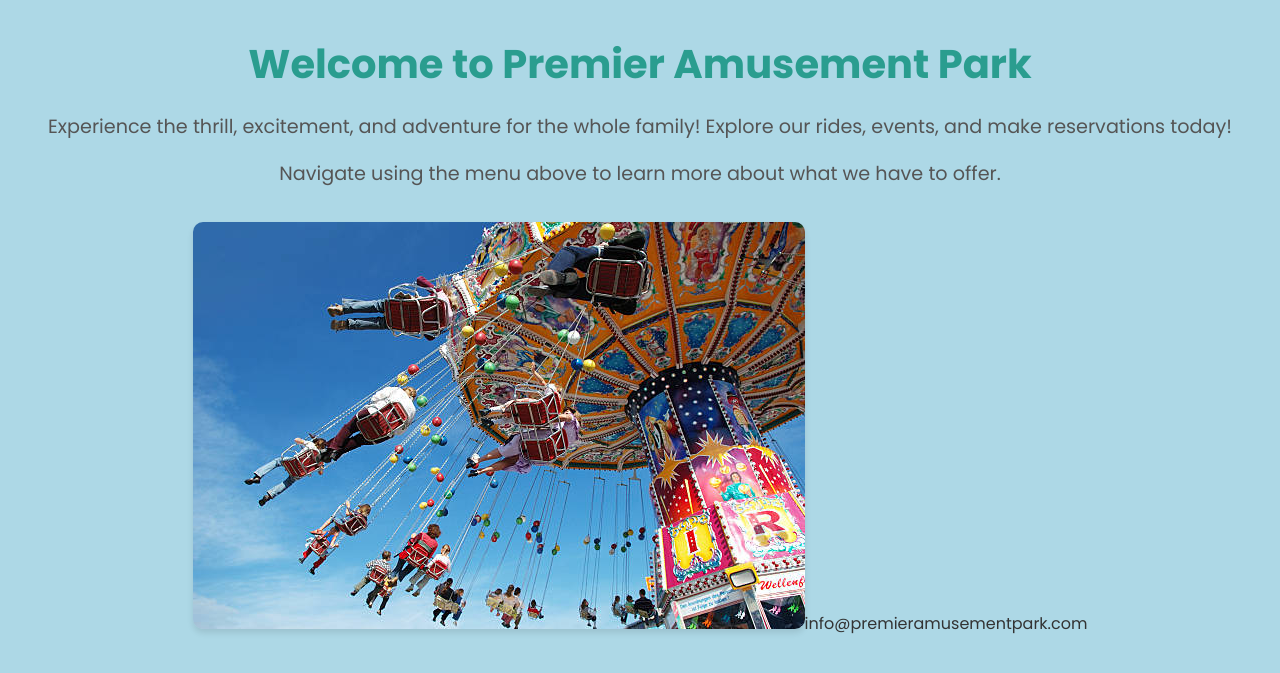
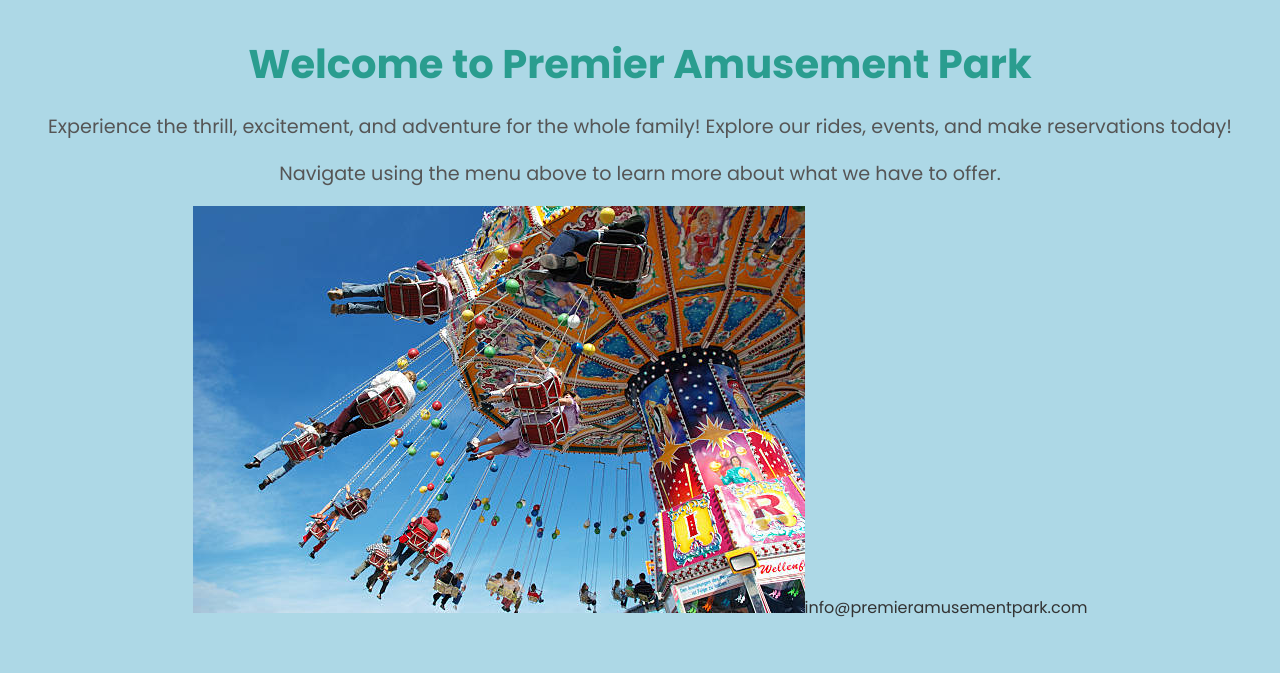
Before and after one commit to mara2360/amusement-park.github.io, a PHP site: page /index.html in a window 1280 px wide. Shown: the part 83-756 px from the top of the page. Run offline with PHP 8.4, Linux system fonts and the light colour scheme.

Commit message:
Update style.css

```diff
--- a/style.css
+++ b/style.css
@@ -109,7 +109,7 @@ main {
     margin-bottom: 1rem;
 }
 
-.hero img
+.main-card
 {
      max-width: 100%; /* Ensure the image is responsive */
     height: auto; /* Maintain aspect ratio */
```
